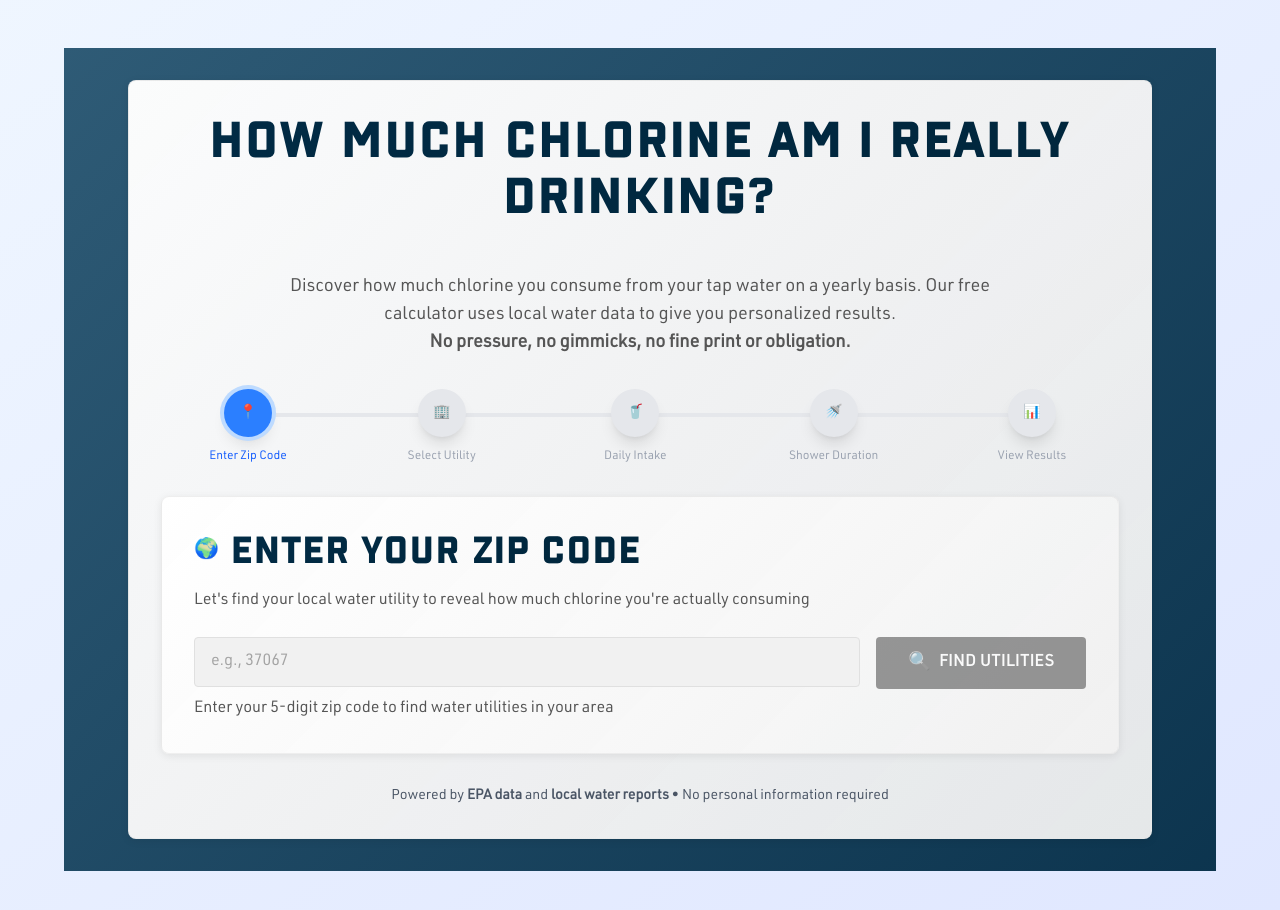
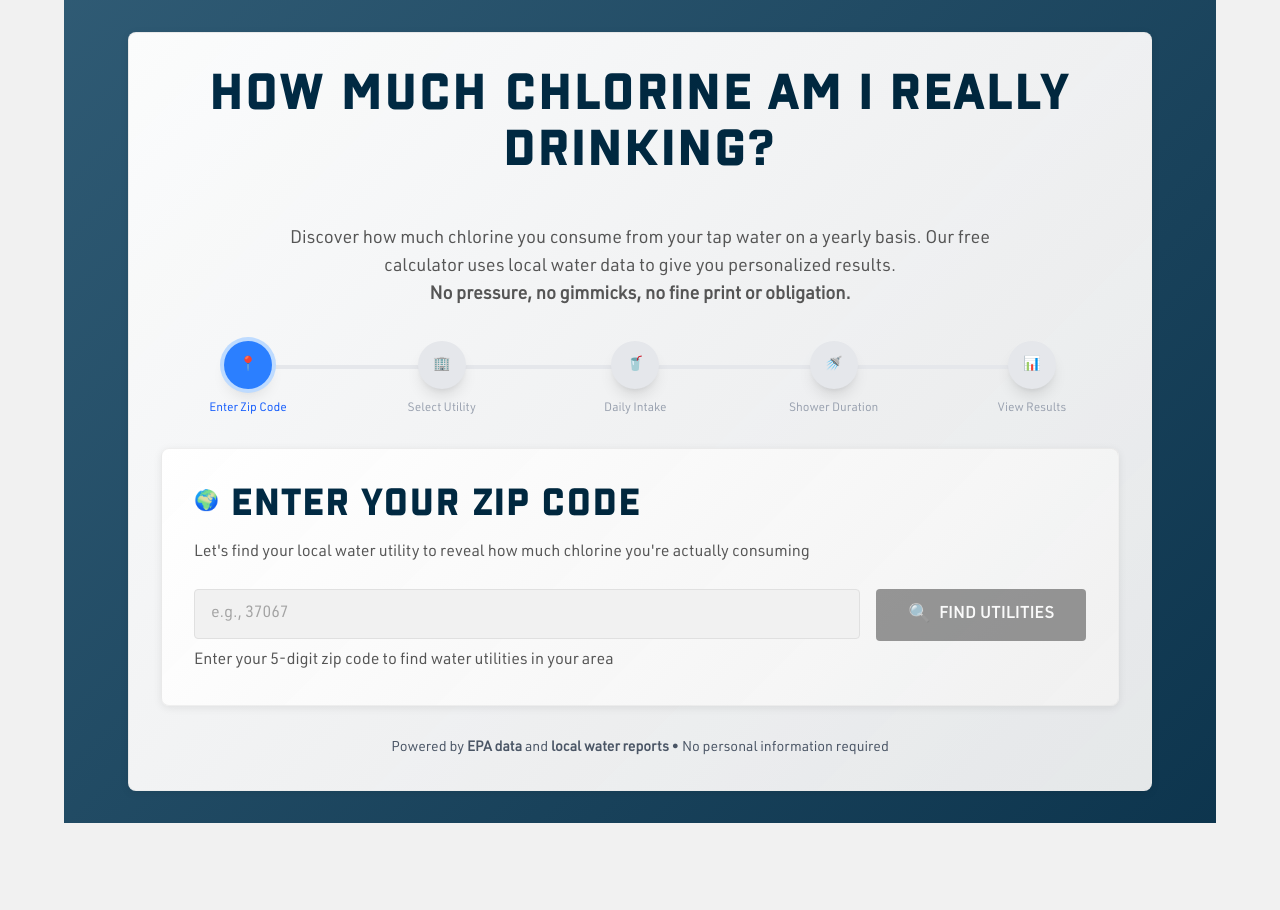
Before and after one commit to whetherington-tech/wills-bleach-calculator-2, a Next.js app: page / in a window 1280 px wide. Shown: the top 910 px of the page. After the commit the page ends 823 px from the top, so only its background shows below. Built offline with nearby package versions, Linux system fonts and the light colour scheme; no server answers.

Commit message:
Remove background for iframe embedding - let HubSpot handle background

```diff
--- a/src/app/page.tsx
+++ b/src/app/page.tsx
@@ -2,8 +2,8 @@
 
 export default function Home() {
   return (
-    <div className="min-h-screen bg-gradient-to-br from-blue-50 to-indigo-100 py-12">
-      <div className="max-w-6xl mx-auto space-y-8">
+    <div className="min-h-screen">
+      <div className="max-w-6xl mx-auto">
         <WaterQualityCalculatorNew />
       </div>
     </div>
```
